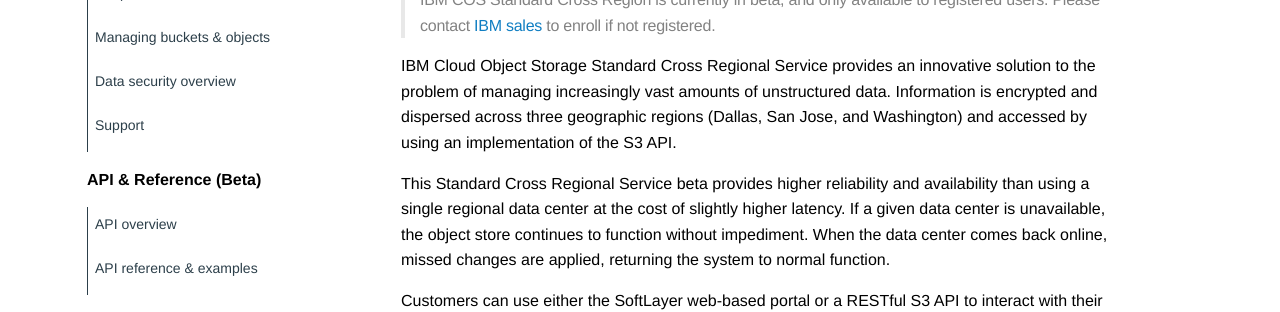
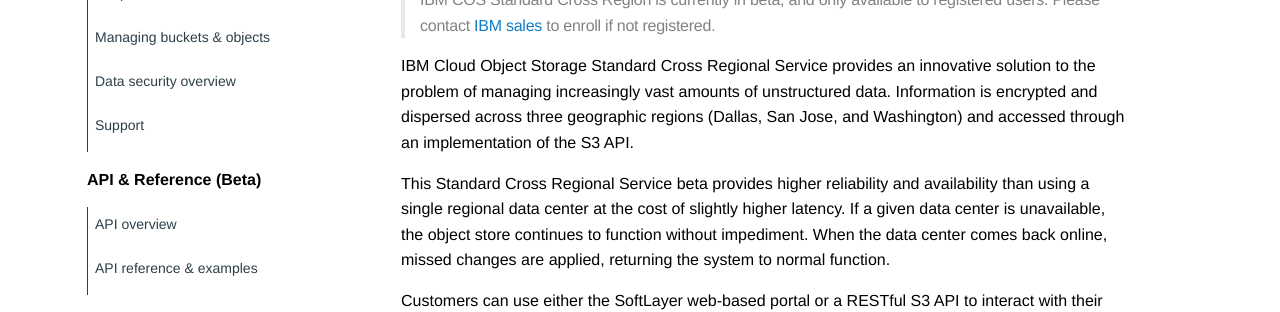
Before and after one commit to mpcarl-ibm/crs-docs, a Jekyll site: the page built from _beta/beta.md, in a window 1280 px wide. Shown: the part 237-549 px from the top of the page. Built offline with Jekyll 4.4.1, drawn with Linux system fonts in a browser that asks for light colours.

Commit message:
changed wording for better grammar in front page

```diff
--- a/_beta/beta.md
+++ b/_beta/beta.md
@@ -8,7 +8,7 @@
 
 >IBM COS Standard Cross Region is currently in beta, and only available to registered users.  Please contact [IBM sales](mailto:insidesales@cleversafe.com?subject=Beta Request) to enroll if not registered.
 
-IBM Cloud Object Storage Standard Cross Regional Service provides an innovative solution to the problem of managing increasingly vast amounts of unstructured data. Information is encrypted and dispersed across three geographic regions (Dallas, San Jose, and Washington) and accessed by using an implementation of the S3 API.
+IBM Cloud Object Storage Standard Cross Regional Service provides an innovative solution to the problem of managing increasingly vast amounts of unstructured data. Information is encrypted and dispersed across three geographic regions (Dallas, San Jose, and Washington) and accessed through an implementation of the S3 API.
 
 This Standard Cross Regional Service beta provides higher reliability and availability than using a single regional data center at the cost of slightly higher latency.  If a given data center is unavailable, the object store continues to function without impediment.  When the data center comes back online, missed changes are applied, returning the system to normal function.
 
```
